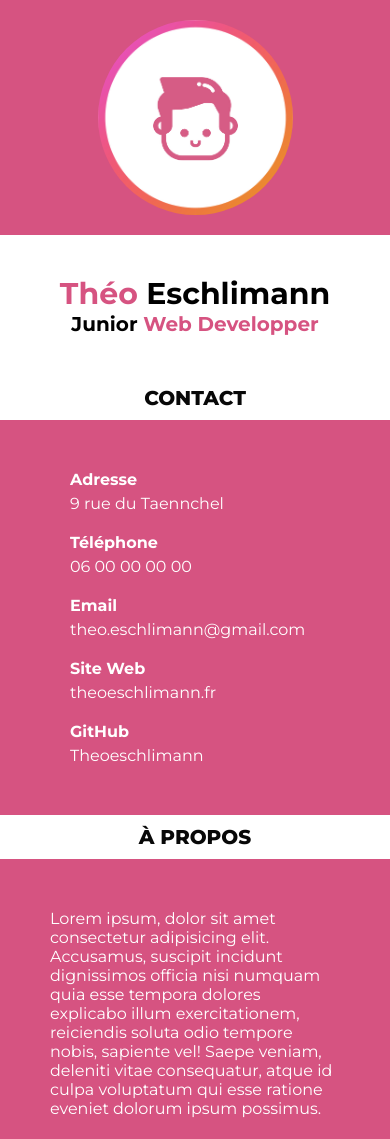
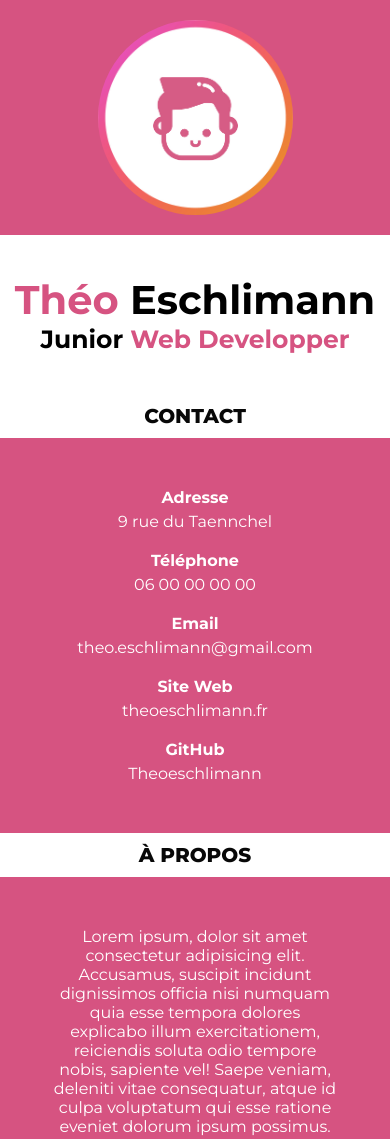
Before and after one commit to Theoeschlimann/Projet02-CV, a plain HTML site: page index.html in a window 390 px wide. Shown: the top 1139 px of the page. Drawn offline with Linux system fonts and the light colour scheme.

Commit message:
Modifications Responsive

```diff
--- a/style/main.css
+++ b/style/main.css
@@ -209,6 +209,7 @@ h2 span {
   /* ***********PHOTO********** */
   .photo img {
     min-width: 20%;
+    max-width: 350px;
     margin: 20px;
   }
   /* ***********TITLE********** */
@@ -217,16 +218,25 @@ h2 span {
   }
   .title h1 {
     text-align: center;
-    font-size: 30px;
+    font-size: 40px;
   }
 
   .title h2 {
     text-align: center;
-    font-size: 20px;
+    font-size: 25px;
   }
   /* ***********INFO********** */
   .info_contact_title {
     font-size: 20px;
+  }
+
+  .info_contact ul {
+    text-align: center;
+    margin-left: 0;
+  }
+
+  .info_contact_about {
+    text-align: center;
   }
   /* ***********RESUME********** */
   .resume {
```
